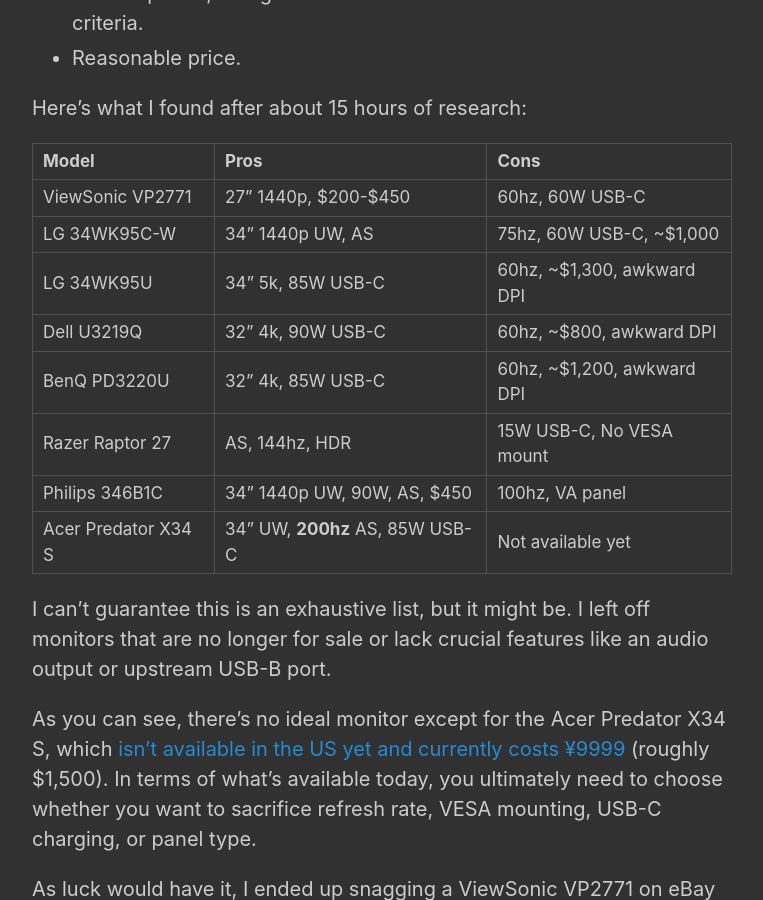
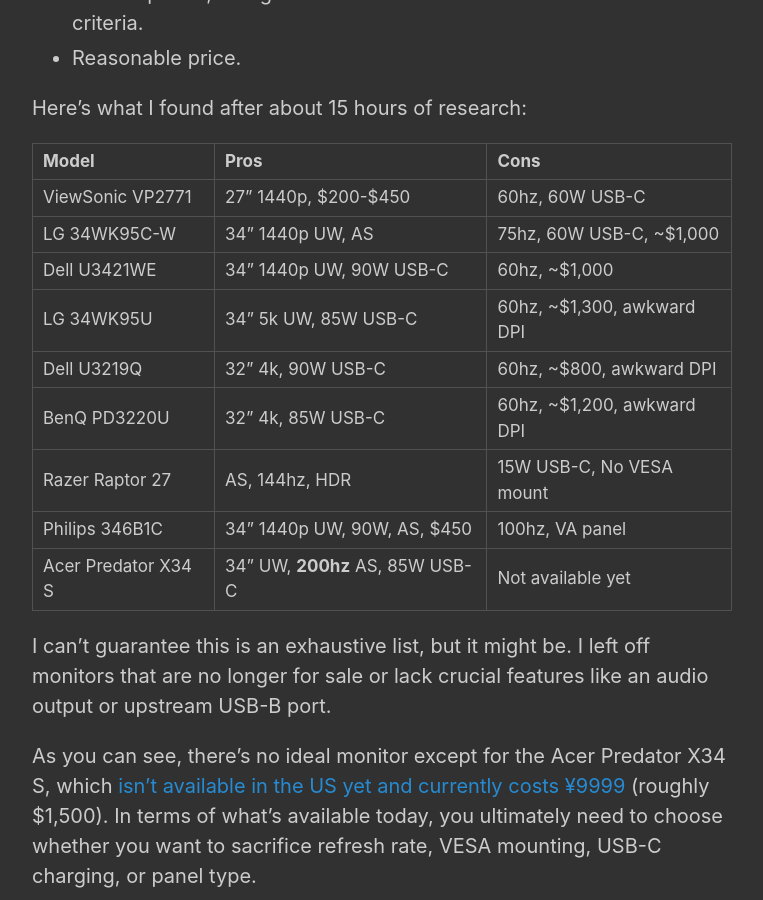
Before and after one commit to jamejone/jamejone.github.io, a Jekyll site: the page built from _posts/2021-01-01-the-ultimate-macbook-pc-monitor-showdown.md, in a window 1280 px wide and 900 px high, scrolled down 1822 px. Shown: the whole window, without its empty margins (258-1021 px from the left). Built offline with Jekyll 4.4.1, drawn with Linux system fonts in a browser that asks for light colours; comment, search, counter and statistics services are not loaded.

Commit message:
add Dell U3421WE

```diff
--- a/_posts/2021-01-01-the-ultimate-macbook-pc-monitor-showdown.md
+++ b/_posts/2021-01-01-the-ultimate-macbook-pc-monitor-showdown.md
@@ -37,7 +37,8 @@
 ----- | ---- | ----
 ViewSonic VP2771 | 27" 1440p, $200-$450 | 60hz, 60W USB-C
 LG 34WK95C-W | 34" 1440p UW, AS | 75hz, 60W USB-C, ~$1,000
-LG 34WK95U | 34" 5k, 85W USB-C | 60hz, ~$1,300, awkward DPI
+Dell U3421WE | 34" 1440p UW, 90W USB-C | 60hz, ~$1,000
+LG 34WK95U | 34" 5k UW, 85W USB-C | 60hz, ~$1,300, awkward DPI
 Dell U3219Q | 32" 4k, 90W USB-C | 60hz, ~$800, awkward DPI
 BenQ PD3220U | 32" 4k, 85W USB-C | 60hz, ~$1,200, awkward DPI
 Razer Raptor 27 | AS, 144hz, HDR | 15W USB-C, No VESA mount
```
